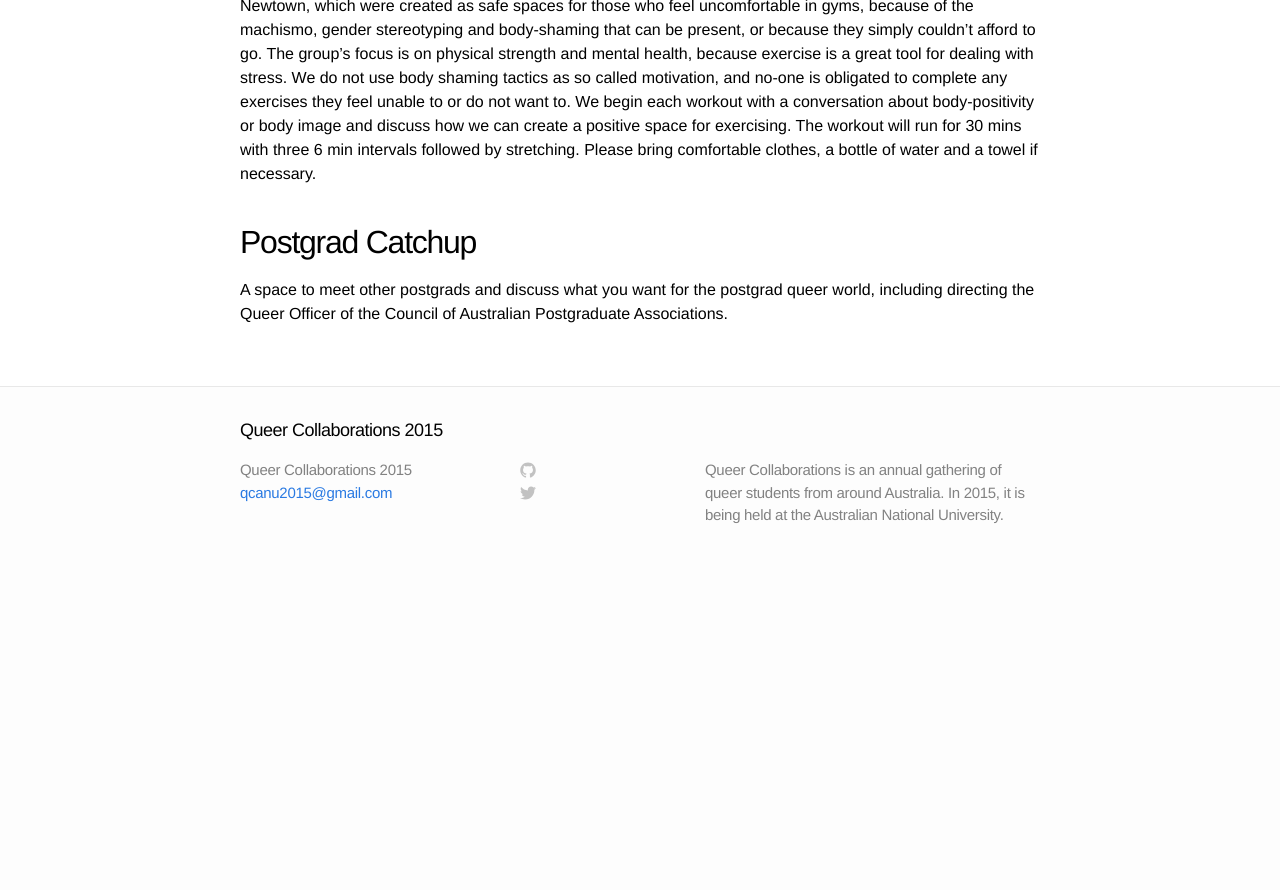
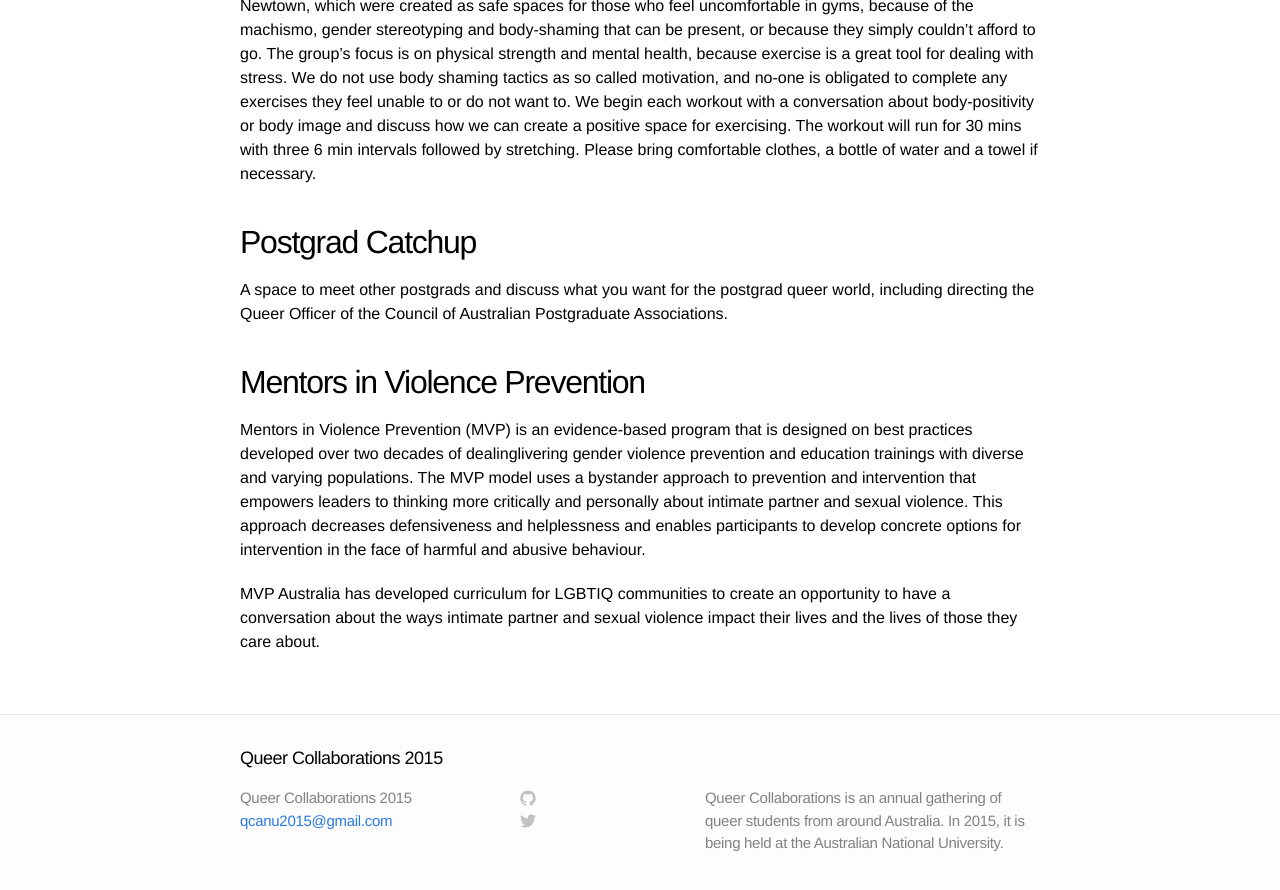
Before and after one commit to QueerCollaborations2015/website, a Jekyll site: the page built from workshops.md, in a window 1280 px wide and 900 px high, scrolled down 1532 px. Shown: the top 890 px of the window. Built offline with Jekyll 4.4.1, drawn with Linux system fonts in a browser that asks for light colours; before the commit the page ends 2104 px from its top, so only the background shows below that.

Commit message:
Added MVP workshop

```diff
--- a/workshops.md
+++ b/workshops.md
@@ -39,3 +39,17 @@ UNSW Buff Club is a body-positive workout group. The idea is recycled from Buff
 ## Postgrad Catchup
 
 A space to meet other postgrads and discuss what you want for the postgrad queer world, including directing the Queer Officer of the Council of Australian Postgraduate Associations.
+
+## Mentors in Violence Prevention
+
+Mentors in Violence Prevention (MVP) is an evidence-based program that is designed on best
+practices developed over two decades of dealinglivering gender violence prevention and education
+trainings with diverse and varying populations. The MVP model uses a bystander approach to
+prevention and intervention that empowers leaders to thinking more critically and personally
+about intimate partner and sexual violence.  This approach decreases defensiveness and
+helplessness and enables participants to develop concrete options for intervention in the face
+of harmful and abusive behaviour.
+
+MVP Australia has developed curriculum for LGBTIQ communities to create an opportunity to
+have a conversation about the ways intimate partner and sexual violence impact their lives and
+the lives of those they care about.
```
